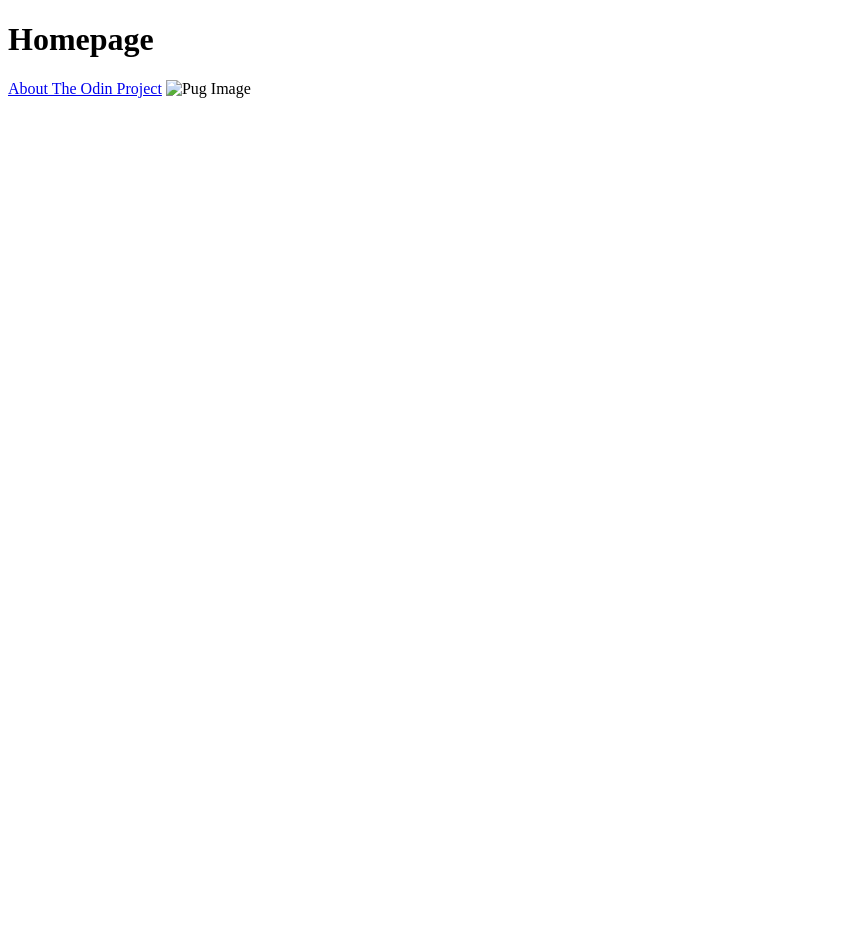
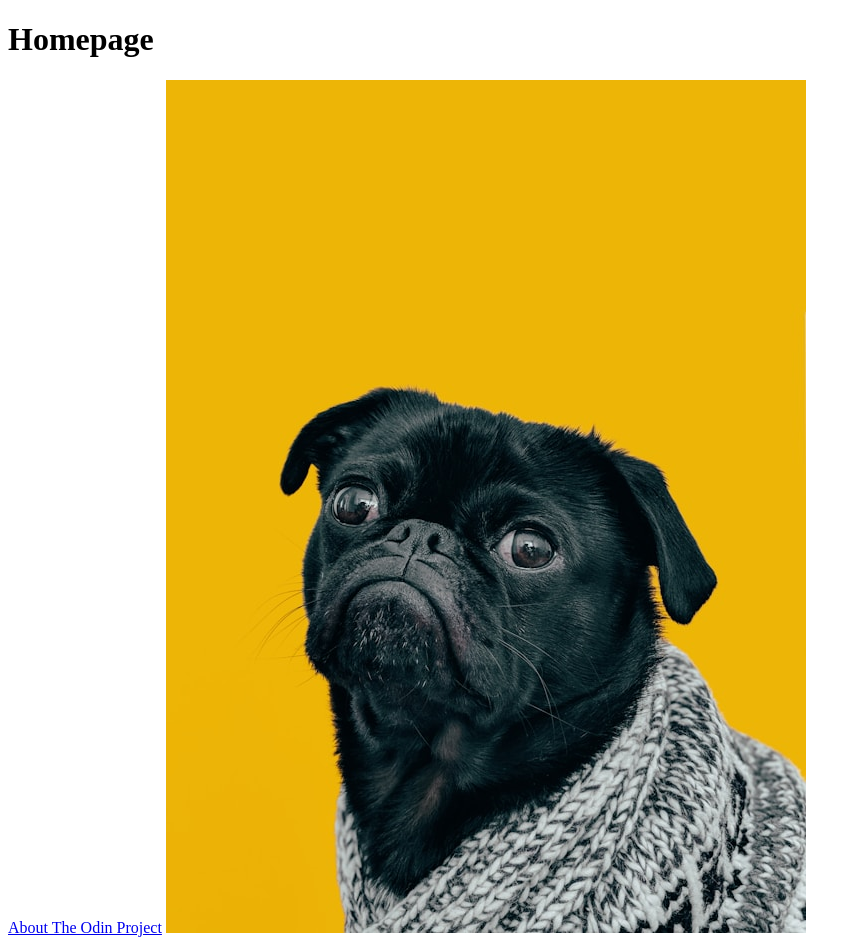
Before and after one commit to HorrySheet11/git_test, a plain HTML site: page links/index.html in a window 1280 px wide. Shown: the whole page, without its empty margins (0-861 px from the left). Before the commit the page ends 800 px from the top, so only its background shows below. Drawn offline with Linux system fonts and the light colour scheme.

Commit message:
fixed dog image
renamed dog.png to dog.jpg

```diff
--- a/links/index.html
+++ b/links/index.html
@@ -8,6 +8,6 @@
 <body>
     <h1>Homepage</h1>
     <a rel="noopener noreferrer" target="_blank" href="./about.html">About The Odin Project</a>
-    <img src="../images/dog.png" alt="Pug Image">
+    <img src="./images/dog.jpg" alt="Pug Image">
 </body>
 </html>
```
